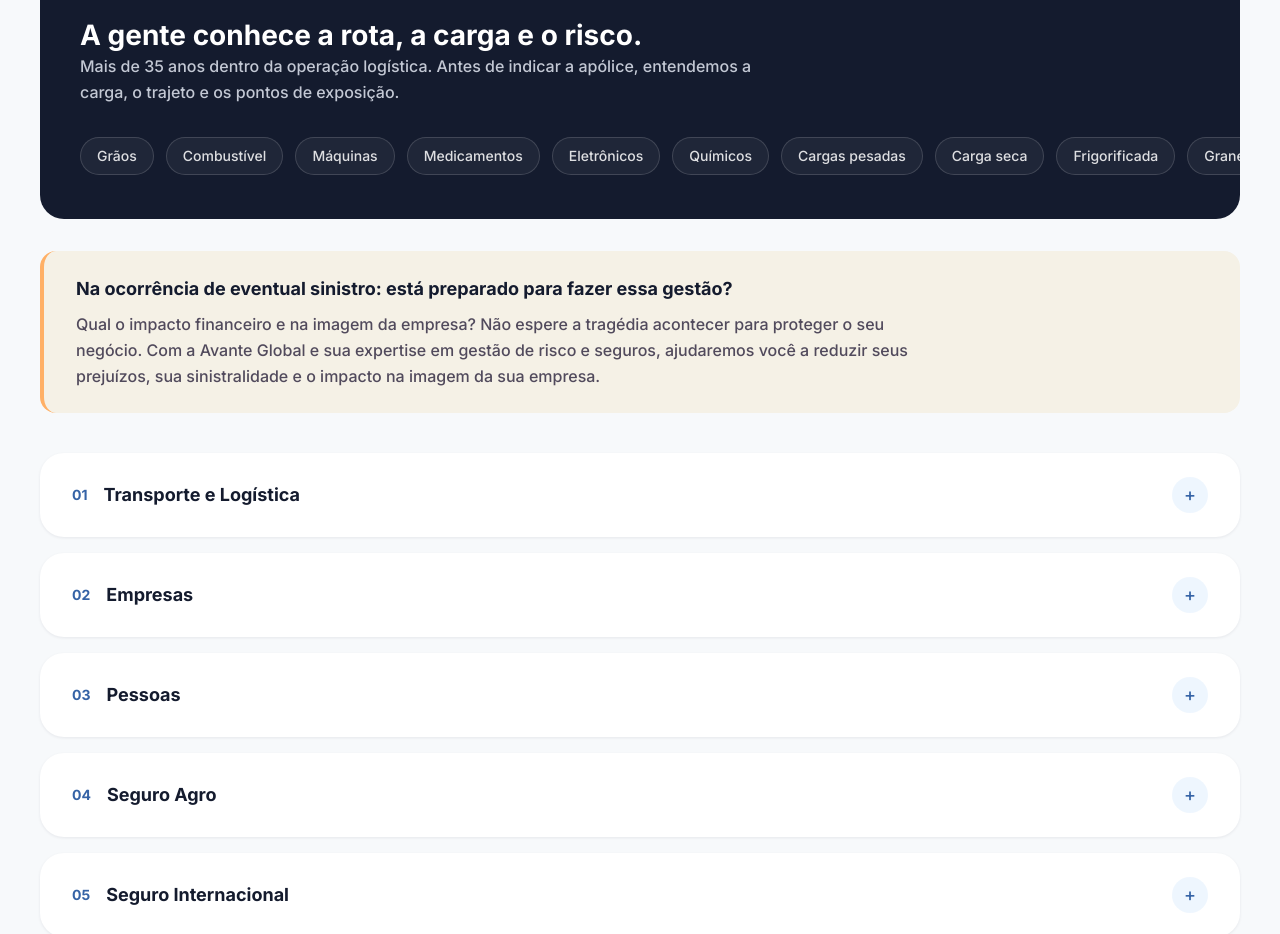
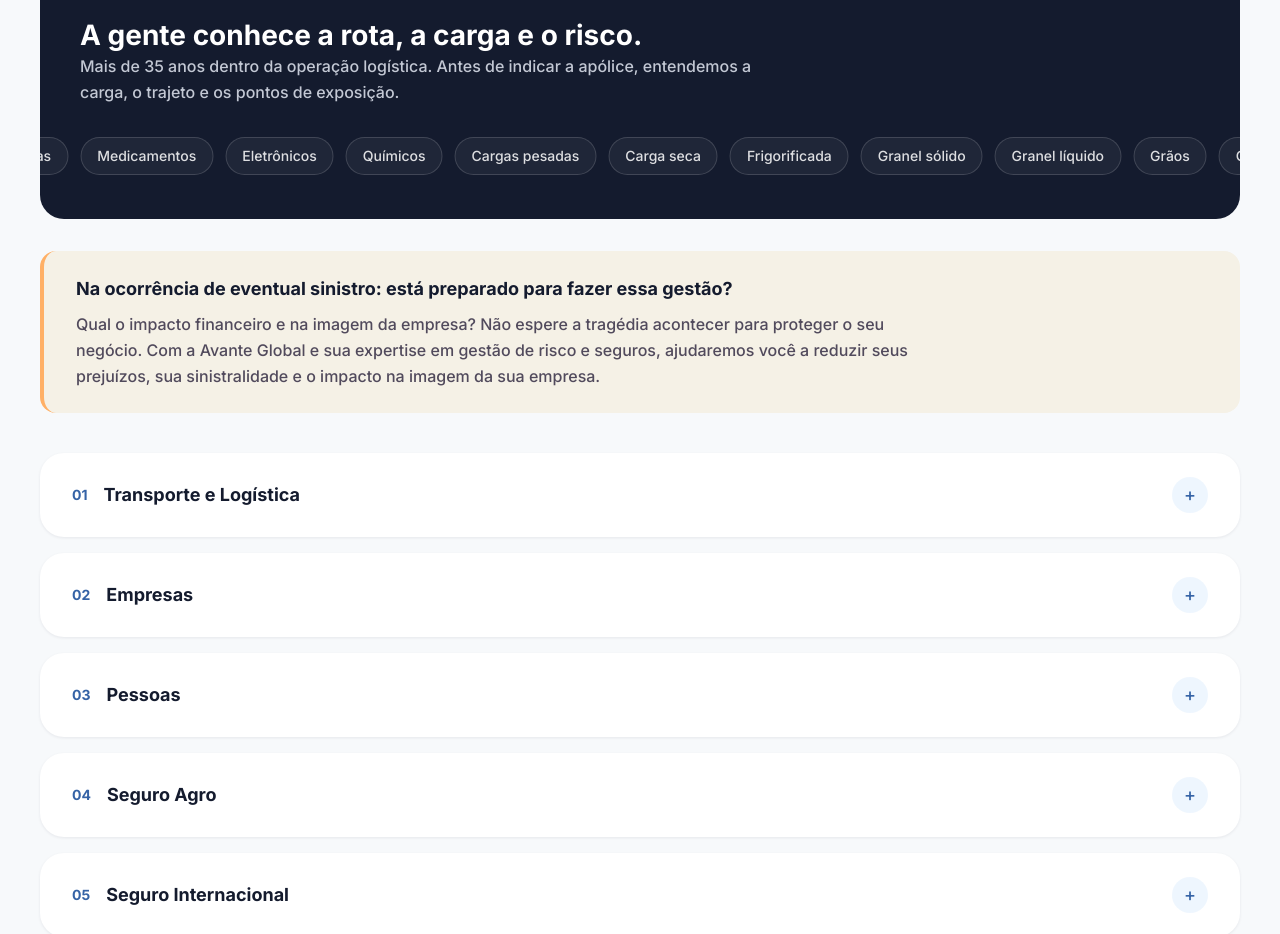
Before and after one commit to ABabayaga/Site-AvanteGlobal, a React (Vite) app: page /seguros in a window 1280 px wide. Shown: the part 880-1814 px from the top of the page. Built offline with nearby package versions, Linux system fonts and the light colour scheme; a web font is replaced by a local one.

Commit message:
Add loop tags

```diff
--- a/src/components/Seguros.tsx
+++ b/src/components/Seguros.tsx
@@ -503,15 +503,20 @@ function Seguros() {
             apólice, entendemos a carga, o trajeto e os pontos de exposição.
           </p>
 
-          <div className="-mx-10 flex scrollbar-none gap-3 overflow-x-auto px-10 pb-1 max-lg:-mx-6 max-lg:px-6">
-            {CARGO_TAGS.map((tag) => (
+          <div className="-mx-10 overflow-hidden pb-1 max-lg:-mx-6">
+            <div
+              className="flex w-max gap-3"
+              style={{ animation: "marquee-ltr 28s linear infinite reverse" }}
+            >
+              {[...CARGO_TAGS, ...CARGO_TAGS].map((tag, i) => (
                 <span
-                key={tag}
+                  key={`${tag}-${i}`}
                   className="shrink-0 rounded-full border border-white/15 bg-white/5 px-4 py-2 text-sm whitespace-nowrap text-white/85"
                 >
                   {tag}
                 </span>
               ))}
+            </div>
           </div>
         </div>
 
--- a/src/index.css
+++ b/src/index.css
@@ -48,6 +48,15 @@ h3 {
   margin: 0;
 }
 
+@keyframes marquee-ltr {
+  0% {
+    transform: translateX(-50%);
+  }
+  100% {
+    transform: translateX(0%);
+  }
+}
+
 @keyframes map-pulse {
   0% {
     transform: scale(0.85);
```
Lines whose indentation alone changed are shown as unchanged.
